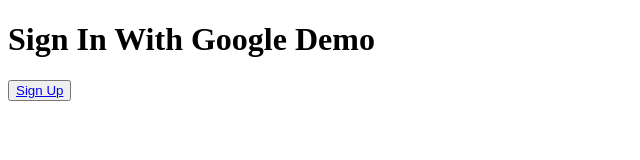
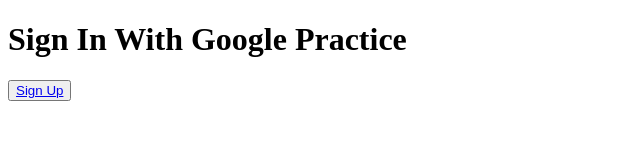
Before and after one commit to Purpose11/Sign-With_Google-demo, a plain HTML site: page index.html in a window 1280 px wide. Shown: the full height of the page, 0-640 px from the left. Drawn offline with Linux system fonts and the light colour scheme.

Commit message:
new change

```diff
--- a/index.html
+++ b/index.html
@@ -8,7 +8,7 @@
     <script src="./Sign-in.js" defer></script>
 </head>
 <body>
-    <h1>Sign In With Google Demo</h1>
+    <h1>Sign In With Google Practice</h1>
     <button><a href="./Welcome.html">Sign Up</a></button>
 </body>
 </html>
```
